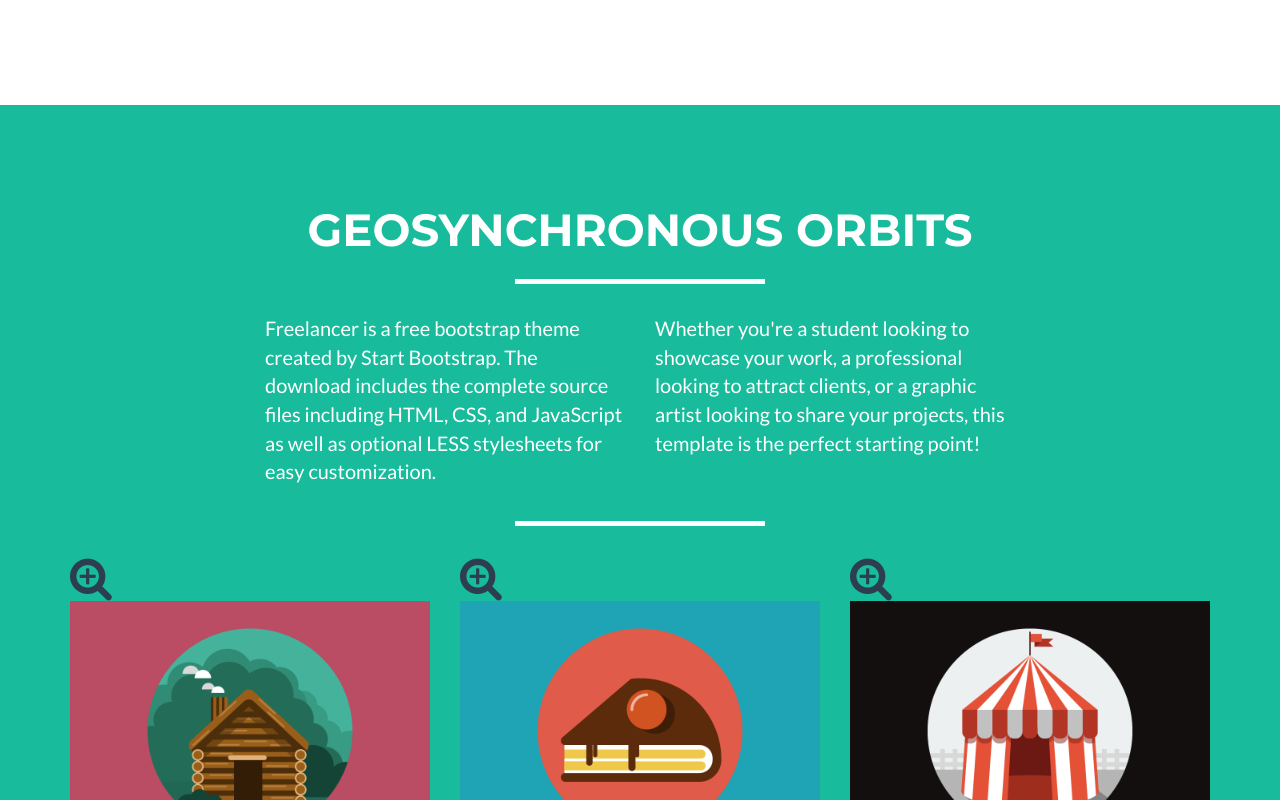
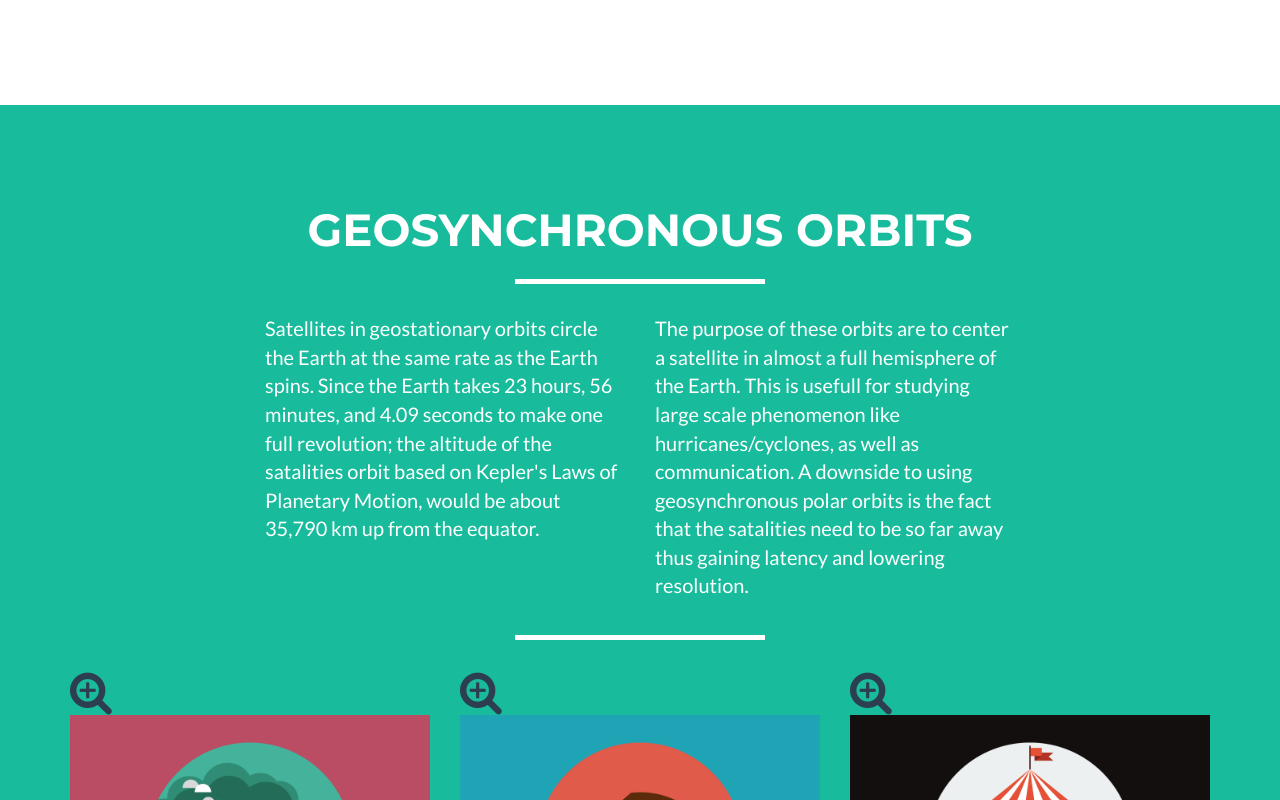
Before and after one commit to tsteinholz/polar-orbit, a plain HTML site: page index.html in a window 1280 px wide. Shown: the part 1320-2120 px from the top of the page. Drawn offline with nearby package versions, Linux system fonts and the light colour scheme.

Commit message:
content for geosynchronous orbits

```diff
--- a/index.html
+++ b/index.html
@@ -104,6 +104,7 @@
                     and south) poles which means a perfect polar orbit would have
                     and inclination  of 90 degrees. Their altitudes range from
                     700 - 800 km high with orbital periods of 98 - 102 minutes.
+                    These orbits are virtually every part of the earth.
                     </p>
                 </div>
                 <div class="col-lg-4">
@@ -135,10 +136,23 @@
             </div>
             <div class="row">
                 <div class="col-lg-4 col-lg-offset-2">
-                    <p>Freelancer is a free bootstrap theme created by Start Bootstrap. The download includes the complete source files including HTML, CSS, and JavaScript as well as optional LESS stylesheets for easy customization.</p>
+                    <p>
+                    Satellites in geostationary orbits circle the Earth at the
+                    same rate as the Earth spins. Since the Earth takes 23 hours,
+                    56 minutes, and 4.09 seconds to make one full revolution; the
+                    altitude of the satalities orbit based on Kepler's Laws of Planetary
+                    Motion, would be about 35,790 km up from the equator.
+                    </p>
                 </div>
                 <div class="col-lg-4">
-                    <p>Whether you're a student looking to showcase your work, a professional looking to attract clients, or a graphic artist looking to share your projects, this template is the perfect starting point!</p>
+                    <p>
+                    The purpose of these orbits are to center a satellite in almost
+                    a full hemisphere of the Earth. This is usefull for studying
+                    large scale phenomenon like hurricanes/cyclones, as well as communication.
+                    A downside to using geosynchronous polar orbits is the fact
+                    that the satalities need to be so far away thus gaining latency
+                    and lowering resolution.
+                    </p>
                 </div>
                 <div class="row">
                     <div class="col-lg-12 text-center">
```
